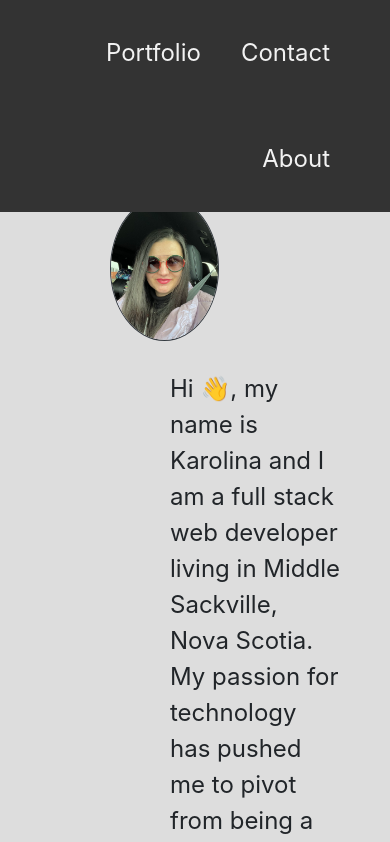
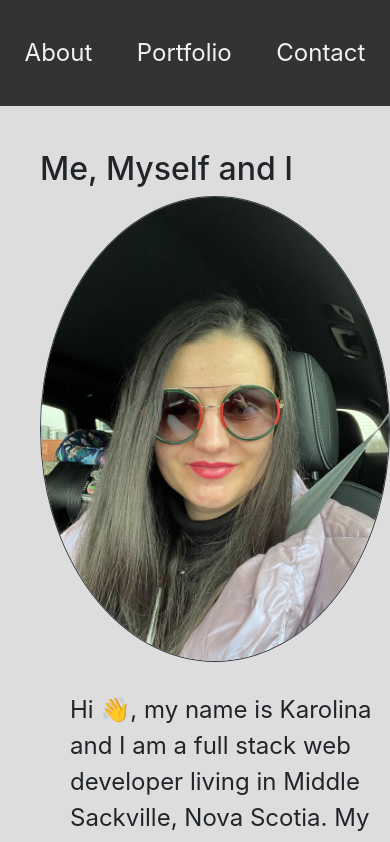
Before and after one commit to quackness/my-website, a React (Create React App) app in the folder client/: page / in a window 390 px wide. Shown: the top 842 px of the page. Built offline with nearby package versions, Linux system fonts and the light colour scheme; some icons are missing.

Commit message:
apply styles for About on mobile

```diff
--- a/client/src/App.css
+++ b/client/src/App.css
@@ -25,8 +25,23 @@
 @media only screen and (min-width: 320px) and (max-width: 420px) {
   /* Write smartphone only styles here */
 
+
+
+  .nav-text {
+    margin:0 !important;
+    display:flex;
+    flex-direction: row-reverse;
+    justify-content: space-evenly;
+  }
+  .about-left {
+    margin-left:0;
+  }
   .about-container {
+    display:flex;
     flex-direction: column !important;
+  }
+  .about-right {
+    margin:30px 0 0 0 !important;
   }
 
 
@@ -78,6 +93,7 @@ body {
   overflow: hidden;
   position: fixed;
   top: 0;
+  left:0;
   width: 100%;
   z-index: 1;
 }
@@ -117,12 +133,17 @@ body {
 }
 
 .about-left {
-  width: 28vw;
   /* height: auto; */
-  height: min-content;
-  border-radius: 100%;
   margin-left: 70px;
 
+}
+.about-image {
+  min-width: 28vw;
+  min-height: min-content;
+}
+
+.about-image img {
+  border-radius: 100%;
 }
 
 /* .about-left img {
--- a/client/src/components/About.jsx
+++ b/client/src/components/About.jsx
@@ -3,9 +3,14 @@ import karo from "../karo.jpeg";
 export default function About() {
   return (
     <div className="about">
-      <h2 id="about">Me, Myself and I</h2>
+      <div class>
+
+        <h2 id="about">Me, Myself and I</h2>
+      </div>
       <div className="about-container">
-        <img className="about-left border border-dark" src={karo} alt="karo" />
+        <div className="about-image">
+          <img height="100%" width="100%" className="img-fluid border border-dark" src={karo} alt="karo" />
+        </div>
         <div className="about-right">
           <p>
             Hi 👋, my name is Karolina and I am a full stack web developer
```
